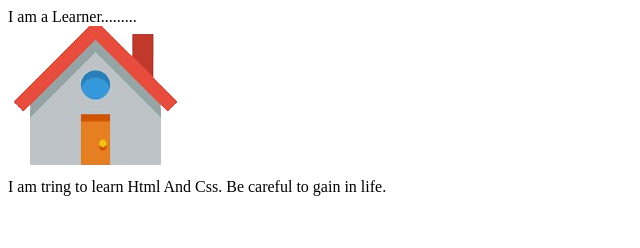
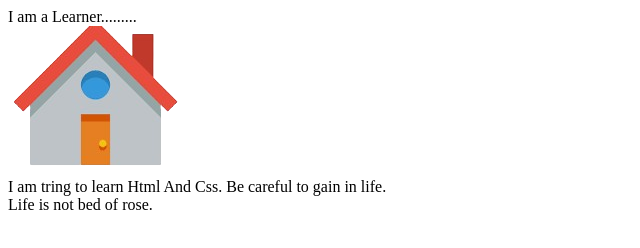
Before and after one commit to imrancoder10/First-Web-Page, a plain HTML site: page index.html in a window 1280 px wide. Shown: the whole page, without its empty margins (0-640 px from the left). Drawn offline with Linux system fonts and the light colour scheme.

Commit message:
text added

```diff
--- a/index.html
+++ b/index.html
@@ -10,7 +10,8 @@
     I am a Learner......... <div></div>
     <img src="images/icon.png" alt="icon"> <br/>
     I am tring to learn Html And Css.
-    Be careful to gain in life.
+    Be careful to gain in life.<br>
+    Life is not bed of rose.
 
 
 
```
